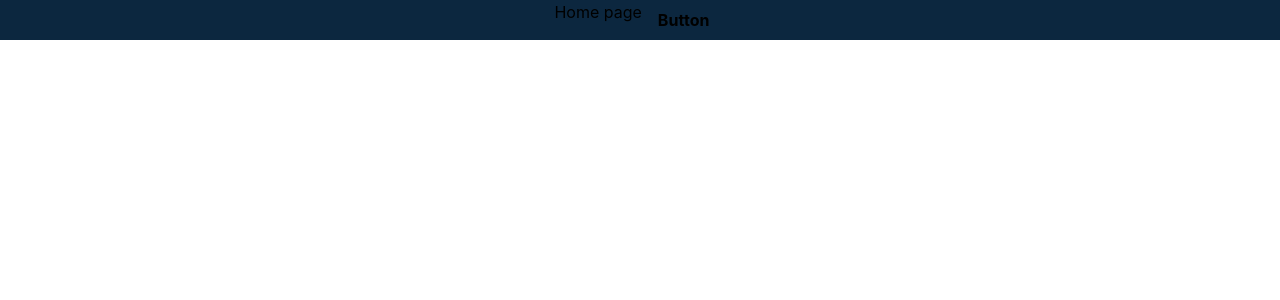
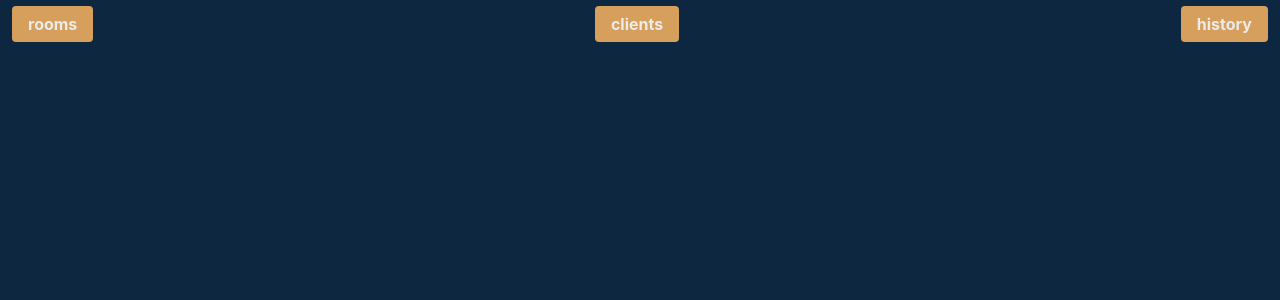
Before and after one commit to DarioRoman01/hotel-duerme-bien, a React (Create React App) app in the folder client/: page /home in a window 1280 px wide. Shown: the top 300 px of the page. Built offline with nearby package versions, Linux system fonts and the light colour scheme.

Commit message:
create table component and pages for room related stuff.

```diff
--- a/client/src/App.tsx
+++ b/client/src/App.tsx
@@ -1,16 +1,17 @@
 import React from 'react';
 import {Route, Routes} from 'react-router-dom';
 import { Login } from './pages/login';
+import { Rooms } from './pages/rooms';
+import { Home } from './pages/home'
 
-const Home: React.FC = () => {
+const Clients: React.FC = () => {
   return (
-    <div className='flex justify-center'>
-      <h1>Home page</h1>
-      <a href="/"className="bg-blue-500 hover:bg-blue-700 text-white font-bold py-2 px-4 rounded">
-        Button
+    <div>
+      <h1>clients page</h1>
+      <a href="/rooms" className="bg-secondary hover:bg-secondary text-last font-bold py-2 px-4 rounded">
+
       </a>
     </div>
-
   )
 }
 
@@ -20,6 +21,8 @@ function App() {
       <Routes>
         <Route path='/' element={<Login/>}/>
         <Route path='/home' element={<Home/>}/>
+        <Route path='/rooms' element={<Rooms/>}/>
+        <Route path='/clients' element={<Clients/>}/>
       </Routes>
     </div>
   );
--- /dev/null
+++ b/client/src/components/table.tsx
@@ -0,0 +1,27 @@
+import React, { useState } from "react";
+
+interface tableProps {
+  columns: Array<string>
+  rows: JSX.Element[]
+
+}
+
+export const Table: React.FC<tableProps> = (props) => {
+  const trStyle = {borderRadius: "20px"}
+  return (
+    <div className="col-span-12">
+      <div className="overflow-auto lg:overflow_visible">
+        <table className="table text-gray-400 border-separate border-spacing-y-2 space-y-6 text-md ">
+          <thead className="bg-contrast text-secondary rounded rounded-md">
+            <tr  className="" style={trStyle}>
+              {props.columns.map(col => (<th key={col} className="p-3 text-left">{col}</th>))}
+            </tr>
+          </thead>
+          <tbody>
+            {props.rows}
+          </tbody>
+        </table>
+      </div>
+    </div>
+  )
+}
--- /dev/null
+++ b/client/src/pages/home.tsx
@@ -0,0 +1,25 @@
+import React from "react";
+
+export const Home: React.FC = () => {
+  return (
+    <div className="min-h-screen min-w-screen">
+      <div className="flex justify-between min-w-sreen p-3">
+        <div>
+          <a href="/rooms" className="bg-secondary hover:bg-secondary text-last font-bold py-2 px-4 rounded">
+            rooms
+          </a>
+        </div>
+        <div>
+          <a href="/clients" className="bg-secondary hover:bg-secondary text-last font-bold py-2 px-4 rounded">
+            clients
+          </a>
+        </div>
+        <div>
+          <a href="/history" className="bg-secondary hover:bg-secondary text-last font-bold py-2 px-4 rounded">
+            history
+          </a>
+        </div>
+      </div>
+    </div>
+  )
+}
--- a/client/src/pages/login.tsx
+++ b/client/src/pages/login.tsx
@@ -31,9 +31,9 @@ export const Login: React.FC = () => {
         <div>
           <FloatingLabelInput onChange={setPwd} placeholder="contraseña" type="password" />
         </div>
-        <a onClick={_ => handleSubmit()} className="bg-secondary hover:bg-secondary text-last font-bold py-2 px-4 rounded">
+        <button onClick={_ => handleSubmit()} className="bg-secondary hover:bg-secondary text-last font-bold py-2 px-4 rounded">
           Button
-        </a>
+        </button>
         {fail ? (<p className="text-center text-2xl text-secondary">{failMessage}</p>) : null}
       </div>
     </div>
--- /dev/null
+++ b/client/src/pages/rooms.tsx
@@ -0,0 +1,47 @@
+import React, {useEffect, useRef, useState} from "react";
+import { getAllRooms, Room } from "../requests/requests";
+import { Table } from "../components/table";
+
+export const Rooms: React.FC = () => {
+  const cols = ["codigo", "capacidad", "orientacion", "ocupada", "estado"]
+  let roomsArray: Room[] = [];
+  const [rooms, setRooms] = useState(roomsArray)
+  let firstRender = useRef(true)
+
+  useEffect(() => {
+    if (firstRender.current) {
+      firstRender.current = false;
+      getAllRooms()
+      .then(r => setRooms(r))
+      .catch(err => {throw new Error(err.message)})
+    }
+  })
+
+  const setRows = () => {
+    return rooms.map(room => (
+      <tr key={room.codigo} className="bg-contrast text-secondary rounded-md">
+        <td className="p-3 text-center">
+          {room.codigo}
+        </td>
+        <td className="p-3 text-center">
+          {room.capacidad}
+        </td>
+        <td className="p-3 text-center">
+          {room.orientacion}
+        </td>
+        <td className="p-3 text-center">
+          <span className="bg-red-400 text-gray-50 rounded-md px-2">{room.ocupada}</span>
+        </td>
+        <td className="p-3 text-center">
+          {room.estado}
+        </td>
+      </tr>
+    ))
+  }
+
+  return (
+    <div className="flex items-center justify-center min-h-screen">
+      <Table columns={cols} rows={setRows()} />
+    </div>
+  )
+}
--- a/client/src/requests/requests.ts
+++ b/client/src/requests/requests.ts
@@ -1,4 +1,10 @@
-// custom error class for users signup and login requests
+export type Room = {
+  codigo: number,
+  capacidad: number,
+  orientacion: string,
+  ocupada: boolean,
+  estado: string
+}
 
 const headers = {
   Accept: "application/json",
@@ -23,3 +29,14 @@ export const loginUSer = async (username: string, pwd: string) => {
 
   return await res.json()
 }
+
+export const getAllRooms = async (): Promise<Array<Room>> => {
+  const res = await fetch('http://localhost:5000/rooms')
+  if (!res.ok) {
+    const err = await res.json();
+    throw new Error(err['error'])
+  }
+
+  const content =  await res.json()
+  return content['rooms']
+}
```
